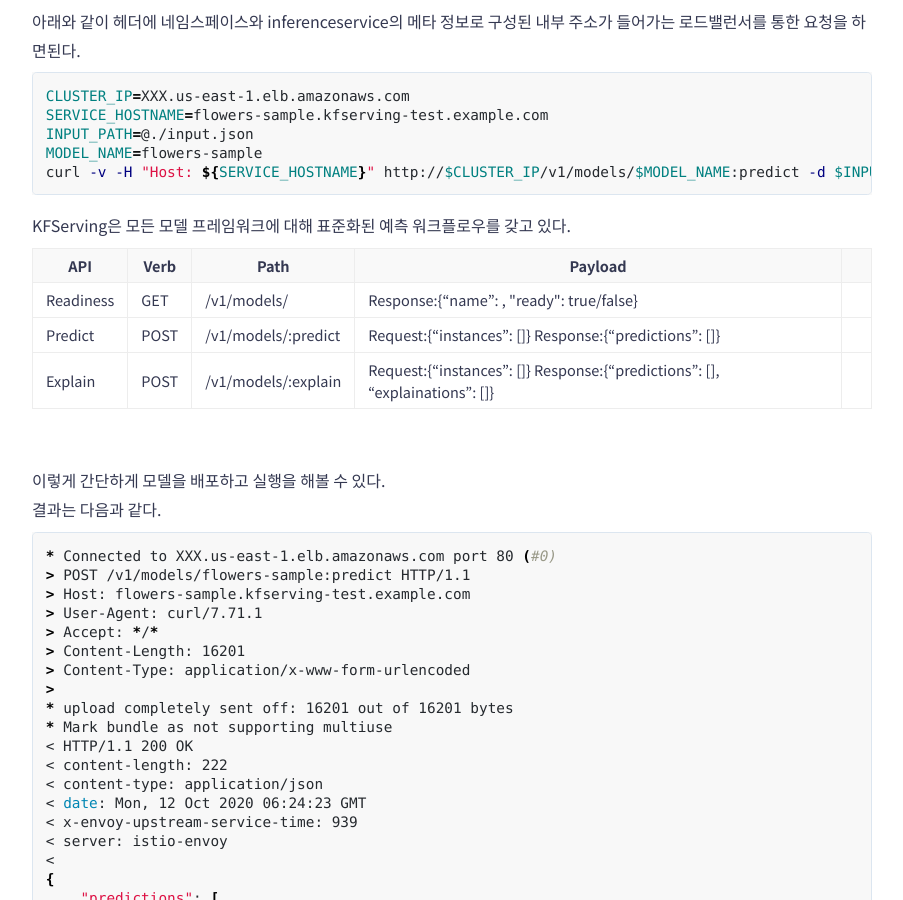
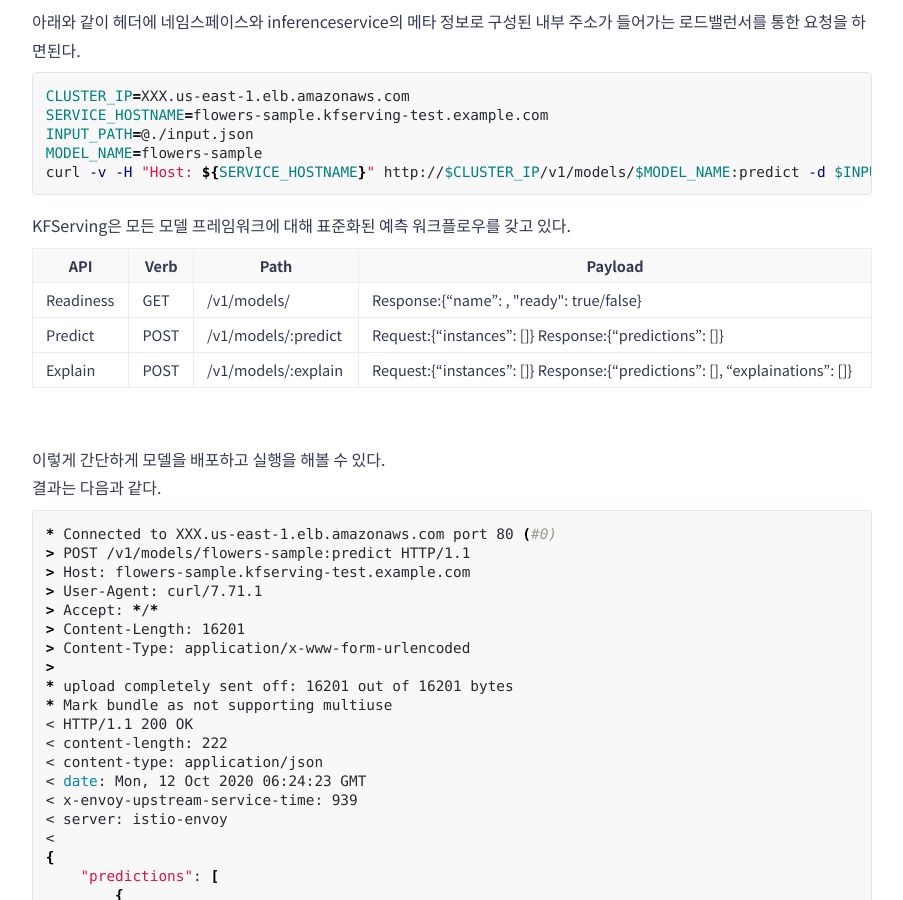
Before and after one commit to mokpolar/mokpolar.github.io, a Jekyll site: the page built from _posts/2020-10-11-kfserving_custum_inference.md, in a window 1280 px wide and 900 px high, scrolled down 4058 px. Shown: the whole window, without its empty margins (188-1091 px from the left). Built offline with Jekyll 4.4.1, drawn with Linux system fonts in a browser that asks for light colours; comment, search, counter and statistics services are not loaded.

```diff
--- a/_posts/2020-10-11-kfserving_custum_inference.md
+++ b/_posts/2020-10-11-kfserving_custum_inference.md
@@ -156,7 +156,7 @@ KFServing은 모든 모델 프레임워크에 대해 표준화된 예측 워크
 | ------------- | ------------- | ------------- | ------------- |
 | Readiness| GET   | /v1/models/<model_name>          | Response:{"name": <model_name>, "ready": true/false}  |
 | Predict  | POST  | /v1/models/<model_name>:predict  | Request:{"instances": []}  Response:{"predictions": []} |
-| Explain  | POST  | /v1/models/<model_name>:explain  | Request:{"instances": []}  Response:{"predictions": [], "explainations": []}   ||
+| Explain  | POST  | /v1/models/<model_name>:explain  | Request:{"instances": []}  Response:{"predictions": [], "explainations": []}   |
 
 
 <br>
```
